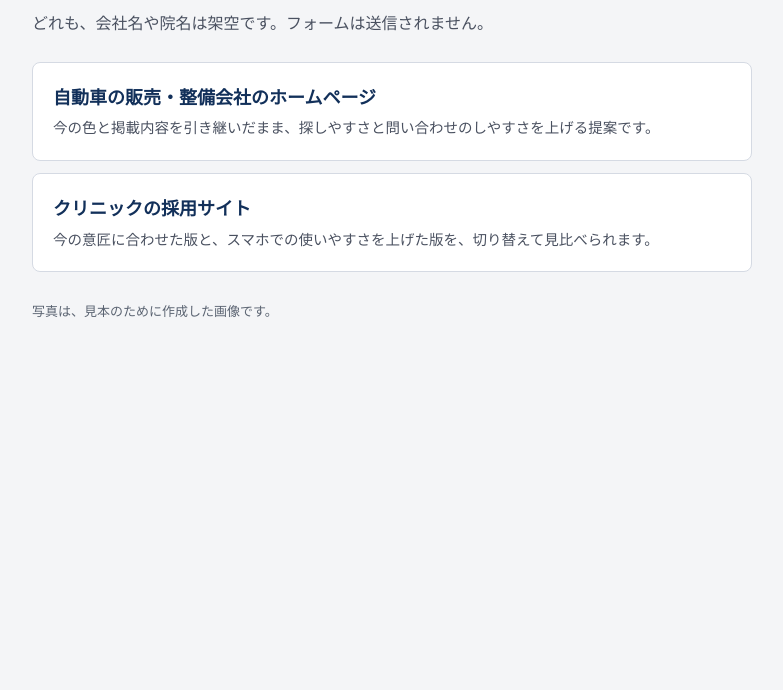
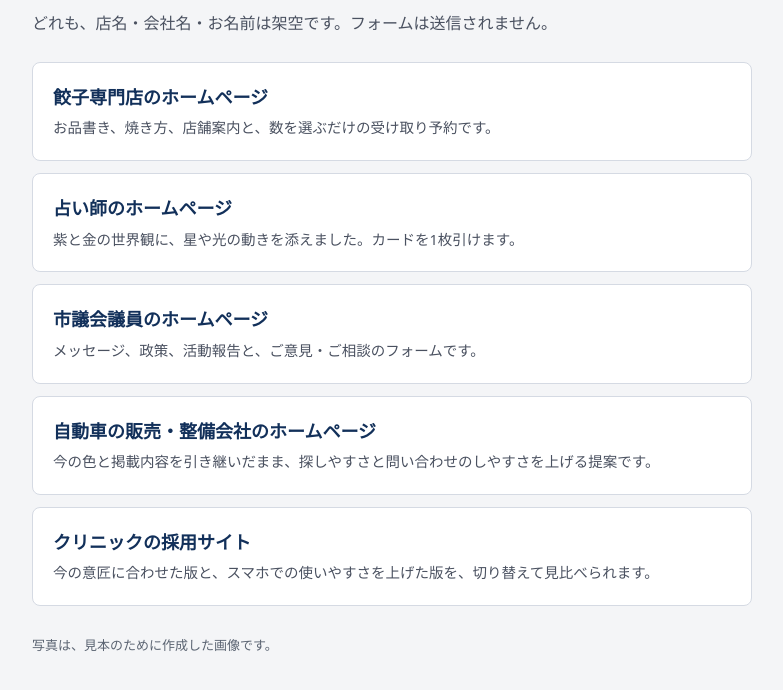
Before and after one commit to mkohei97/works, a plain HTML site: page index.html in a window 1280 px wide. Shown: the part 80-770 px from the top of the page, without its empty margins (248-1031 px from the left). Drawn offline with Linux system fonts and the light colour scheme.

Commit message:
Add files via upload

```diff
--- a/index.html
+++ b/index.html
@@ -21,8 +21,11 @@ small{display:block;margin-top:28px;font-size:13px;color:#5B6472}
 <body>
 <main>
 <h1>制作の見本</h1>
-<p>どれも、会社名や院名は架空です。フォームは送信されません。</p>
+<p>どれも、店名・会社名・お名前は架空です。フォームは送信されません。</p>
 <ul>
+<li><a href="gyoza-shop/"><b>餃子専門店のホームページ</b><span>お品書き、焼き方、店舗案内と、数を選ぶだけの受け取り予約です。</span></a></li>
+<li><a href="fortune-teller/"><b>占い師のホームページ</b><span>紫と金の世界観に、星や光の動きを添えました。カードを1枚引けます。</span></a></li>
+<li><a href="city-councillor/"><b>市議会議員のホームページ</b><span>メッセージ、政策、活動報告と、ご意見・ご相談のフォームです。</span></a></li>
 <li><a href="car-dealer/"><b>自動車の販売・整備会社のホームページ</b><span>今の色と掲載内容を引き継いだまま、探しやすさと問い合わせのしやすさを上げる提案です。</span></a></li>
 <li><a href="recruit-clinic/"><b>クリニックの採用サイト</b><span>今の意匠に合わせた版と、スマホでの使いやすさを上げた版を、切り替えて見比べられます。</span></a></li>
 </ul>
```
Also changed, not shown: 1 other file.
